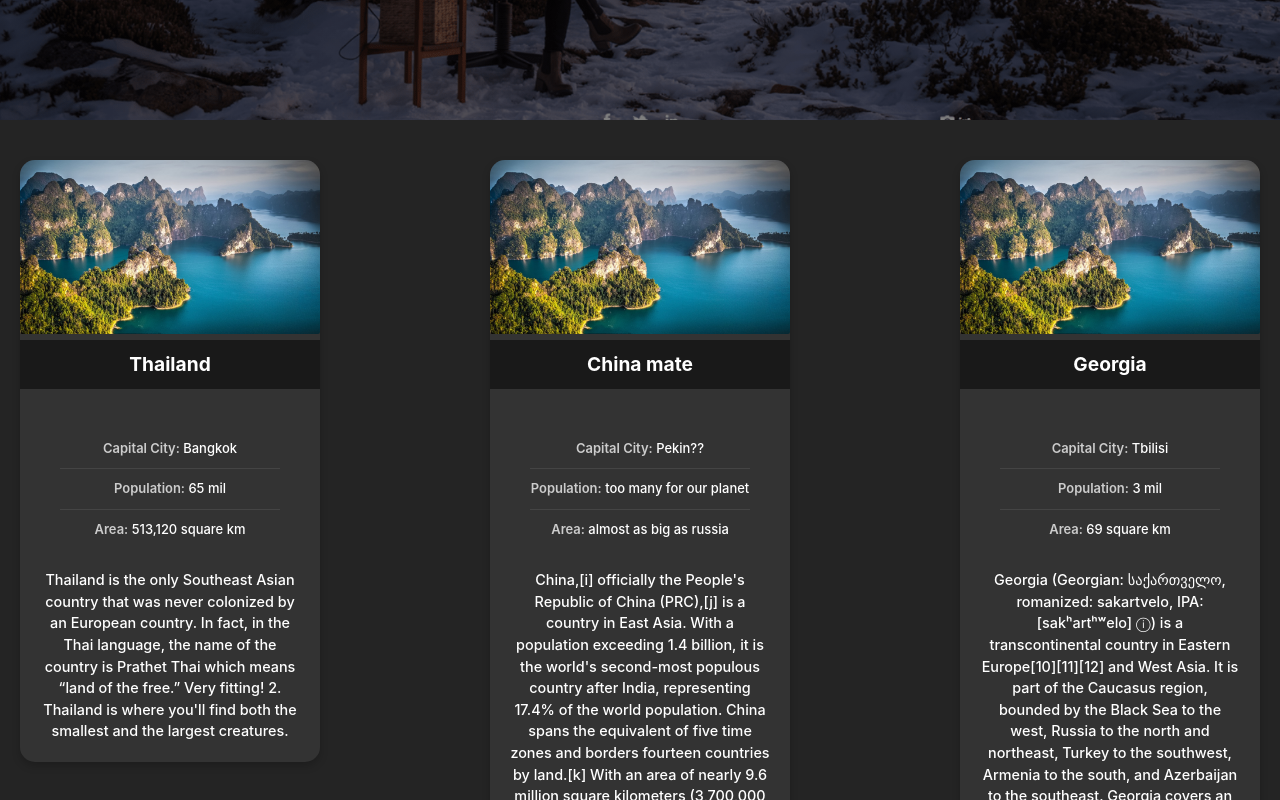
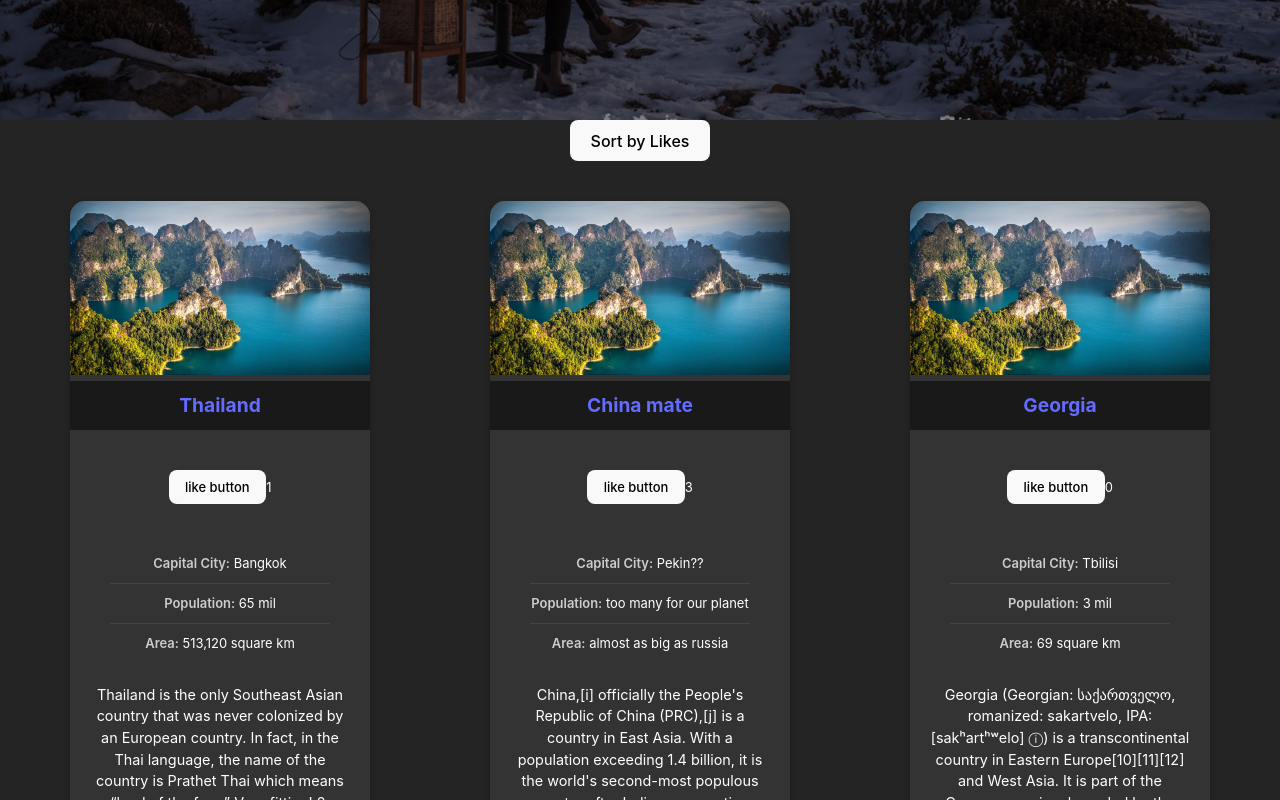
Before and after one commit to Konstantine-T/countries-app, a React (Vite) app: page / in a window 1280 px wide. Shown: the part 580-1380 px from the top of the page. Built offline with nearby package versions, Linux system fonts and the light colour scheme.

Commit message:
added like button and likes, can now sort countries by likes

```diff
--- a/src/App.tsx
+++ b/src/App.tsx
@@ -1,3 +1,4 @@
+import { useState } from "react";
 import "./App.css";
 import DefaultLayout from "./layouts/default/index";
 import About from "./pages/about/views";
@@ -6,15 +7,86 @@ import Country from "./pages/home/views/country/Country";
 import CountriesView from "./pages/home/views/list";
 import { BrowserRouter, Routes, Route } from "react-router-dom";
 
+interface Country {
+  name: string;
+  capital: string;
+  population: string;
+  area: string;
+  description: string;
+  id: string;
+  likes: number;
+}
+
+export const countries: Country[] = [
+  {
+    name: "Thailand",
+    capital: "Bangkok",
+    population: "65 mil",
+    area: "513,120 square km",
+    description:
+      "Thailand is the only Southeast Asian country that was never colonized by an European country. In fact, in the Thai language, the name of the country is Prathet Thai which means “land of the free.” Very fitting! 2. Thailand is where you'll find both the smallest and the largest creatures.",
+    id: "1",
+    likes: 1,
+  },
+  {
+    name: "China mate",
+    capital: "Pekin??",
+    population: "too many for our planet",
+    area: "almost as big as russia",
+    description:
+      "China,[i] officially the People's Republic of China (PRC),[j] is a country in East Asia. With a population exceeding 1.4 billion, it is the world's second-most populous country after India, representing 17.4% of the world population. China spans the equivalent of five time zones and borders fourteen countries by land.[k] With an area of nearly 9.6 million square kilometers (3,700,000 sq mi), it is the third-largest country by total land area.[l] The country is divided into 33 province-level divisions: 22 provinces,[m] five autonomous regions, four municipalities, and two semi-autonomous special administrative regions. Beijing is the country's capital, while Shanghai is its most populous city by urban area and largest financial center.",
+    id: "2",
+    likes: 3,
+  },
+  {
+    name: "Georgia",
+    capital: "Tbilisi",
+    population: "3 mil",
+    area: "69 square km",
+    description:
+      "Georgia (Georgian: საქართველო, romanized: sakartvelo, IPA: [sakʰartʰʷelo] ⓘ) is a transcontinental country in Eastern Europe[10][11][12] and West Asia. It is part of the Caucasus region, bounded by the Black Sea to the west, Russia to the north and northeast, Turkey to the southwest, Armenia to the south, and Azerbaijan to the southeast. Georgia covers an area of 69,700 square kilometres (26,900 sq mi).[13] It has a population of 3.7 million,[b][14] of which over a third live in the capital and largest city, Tbilisi. Georgians, who are native to the region, constitute a majority of the country's population and are its titular nation.",
+    id: "3",
+    likes: 0,
+  },
+];
+
 function App() {
+  const [countriesList, setCountriesList] = useState(countries);
+
+  const handleLike = (id: string) => {
+    setCountriesList((prevList) =>
+      prevList.map((country) =>
+        country.id === id ? { ...country, likes: country.likes + 1 } : country
+      )
+    );
+  };
+
+  const handleSort = () => {
+    setCountriesList((prevList) => {
+      return [...prevList].sort((a, b) => b.likes - a.likes);
+    });
+  };
+
   return (
     <BrowserRouter>
       <Routes>
         <Route element={<DefaultLayout />}>
-          <Route path="/" element={<CountriesView />} />
+          <Route
+            path="/"
+            element={
+              <CountriesView
+                countriesList={countriesList}
+                onLike={handleLike}
+                onSort={handleSort}
+              />
+            }
+          />
           <Route path="about" element={<About />} />
           <Route path="contact" element={<Contact />} />
-          <Route path="country/:id" element={<Country />} />
+          <Route
+            path="country/:id"
+            element={<Country countriesList={countriesList} />}
+          />
         </Route>
       </Routes>
     </BrowserRouter>
--- a/src/pages/home/components/Card/CardContent.tsx
+++ b/src/pages/home/components/Card/CardContent.tsx
@@ -1,4 +1,3 @@
-
 import styles from "./Card.module.css";
 
 type CardContentProps = {
@@ -6,11 +5,17 @@ type CardContentProps = {
   population: string;
   area: string;
   description: string;
+  likes: number;
+  onLike: () => void;
 };
 
 const CardContent: React.FC<CardContentProps> = (props) => {
   return (
     <div className={styles["card-content"]}>
+      <div className={styles["card-content"]}>
+        <button onClick={props.onLike}>like button</button>
+        <span>{props.likes}</span>
+      </div>
       <div className={styles["card-content"]}>
         <div className={styles["country-property"]}>
           <strong>Capital City:</strong> {props.capital}
--- a/src/pages/home/views/country/Country.tsx
+++ b/src/pages/home/views/country/Country.tsx
@@ -1,12 +1,21 @@
 import { useParams } from "react-router-dom";
-import { countries } from "../list";
 
-const Country = () => {
+interface CountryProps {
+  countriesList: {
+    name: string;
+    capital: string;
+    population: string;
+    area: string;
+    description: string;
+    id: string;
+    likes: number;
+  }[];
+}
+
+const Country: React.FC<CountryProps> = ({ countriesList }) => {
   const { id } = useParams<{ id: string }>();
 
-  const country = countries.find((country) => country.id === id);
-
-  console.log(country);
+  const country = countriesList.find((country) => country.id === id);
 
   if (!country) {
     return <h1>Country not found!</h1>;
--- a/src/pages/home/views/list/index.tsx
+++ b/src/pages/home/views/list/index.tsx
@@ -1,68 +1,48 @@
-import { lazy, Suspense } from "react";
+import { lazy, Suspense, useState } from "react";
 import styles from "./index.module.css";
 import { Link } from "react-router-dom";
-
-interface Country {
-  name: string;
-  capital: string;
-  population: string;
-  area: string;
-  description: string;
-  id: string;
-}
-
-export const countries: Country[] = [
-  {
-    name: "Thailand",
-    capital: "Bangkok",
-    population: "65 mil",
-    area: "513,120 square km",
-    description:
-      "Thailand is the only Southeast Asian country that was never colonized by an European country. In fact, in the Thai language, the name of the country is Prathet Thai which means “land of the free.” Very fitting! 2. Thailand is where you'll find both the smallest and the largest creatures.",
-    id: "1",
-  },
-  {
-    name: "China mate",
-    capital: "Pekin??",
-    population: "too many for our planet",
-    area: "almost as big as russia",
-    description:
-      "China,[i] officially the People's Republic of China (PRC),[j] is a country in East Asia. With a population exceeding 1.4 billion, it is the world's second-most populous country after India, representing 17.4% of the world population. China spans the equivalent of five time zones and borders fourteen countries by land.[k] With an area of nearly 9.6 million square kilometers (3,700,000 sq mi), it is the third-largest country by total land area.[l] The country is divided into 33 province-level divisions: 22 provinces,[m] five autonomous regions, four municipalities, and two semi-autonomous special administrative regions. Beijing is the country's capital, while Shanghai is its most populous city by urban area and largest financial center.",
-    id: "2",
-  },
-  {
-    name: "Georgia",
-    capital: "Tbilisi",
-    population: "3 mil",
-    area: "69 square km",
-    description:
-      "Georgia (Georgian: საქართველო, romanized: sakartvelo, IPA: [sakʰartʰʷelo] ⓘ) is a transcontinental country in Eastern Europe[10][11][12] and West Asia. It is part of the Caucasus region, bounded by the Black Sea to the west, Russia to the north and northeast, Turkey to the southwest, Armenia to the south, and Azerbaijan to the southeast. Georgia covers an area of 69,700 square kilometres (26,900 sq mi).[13] It has a population of 3.7 million,[b][14] of which over a third live in the capital and largest city, Tbilisi. Georgians, who are native to the region, constitute a majority of the country's population and are its titular nation.",
-    id: "3",
-  },
-];
 
 const LazyCard = lazy(() => import("../../components/Card/Card"));
 const LazyCardContent = lazy(() => import("../../components/Card/CardContent"));
 const LazyCardHeader = lazy(() => import("../../components/Card/CardHeader"));
 const LazyHero = lazy(() => import("../../components/Hero/Hero"));
 
-const CountriesView = () => {
+interface CountryProps {
+  countriesList: {
+    name: string;
+    capital: string;
+    population: string;
+    area: string;
+    description: string;
+    id: string;
+    likes: number;
+  }[];
+  onLike: (id: string) => void;
+  onSort: () => void;
+}
+
+const CountriesView: React.FC<CountryProps> = ({
+  countriesList,
+  onLike,
+  onSort,
+}) => {
+  const handleSort = () => {
+    onSort();
+  };
+
   return (
     <Suspense fallback={<div>Loading...</div>}>
       <LazyHero />
+      <button onClick={handleSort}>Sort by Likes</button>
       <div className={styles["card-container"]}>
-        {countries.map((country) => {
+        {countriesList.map((country) => {
           return (
-            <Link
-              to={`/country/${country.id}`}
-              key={country.id}
-              className="card-link"
-            >
-              <LazyCard>
+            <LazyCard key={country.id}>
+              <Link to={`/country/${country.id}`} className="card-link">
                 <LazyCardHeader name={country.name} />
-                <LazyCardContent {...country} />
-              </LazyCard>
-            </Link>
+              </Link>
+              <LazyCardContent {...country} onLike={() => onLike(country.id)} />
+            </LazyCard>
           );
         })}
       </div>
```
